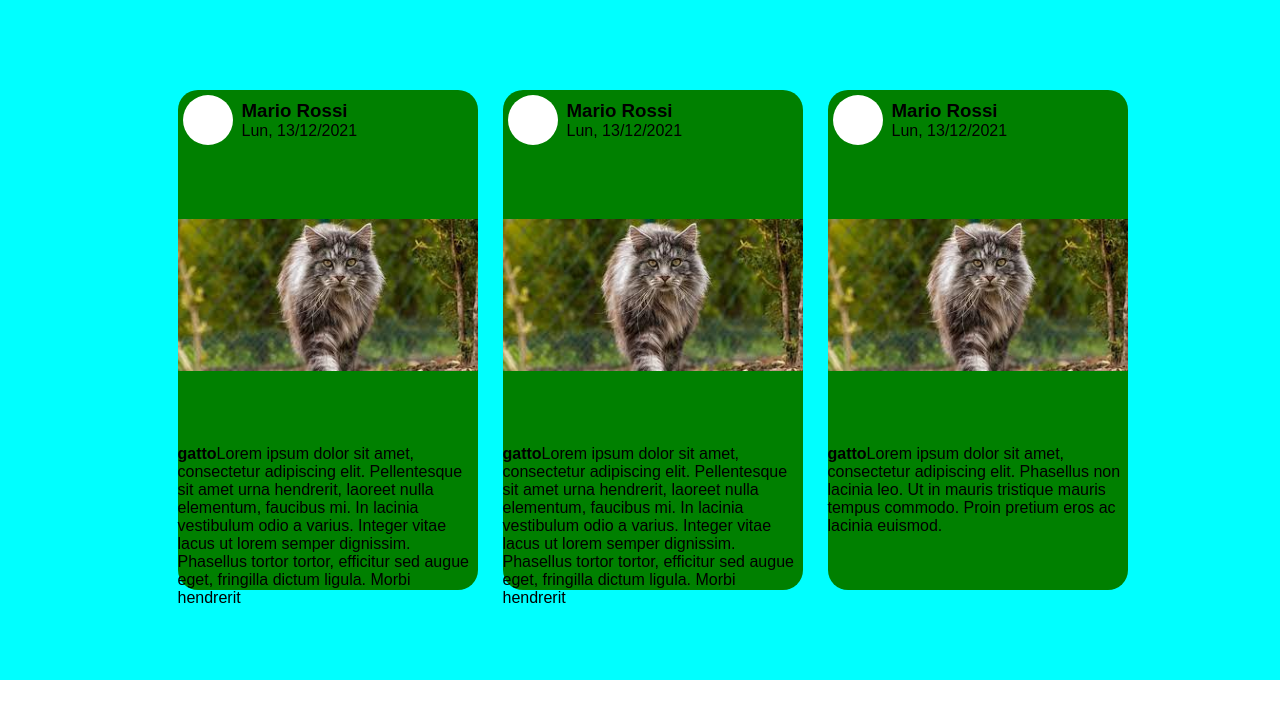
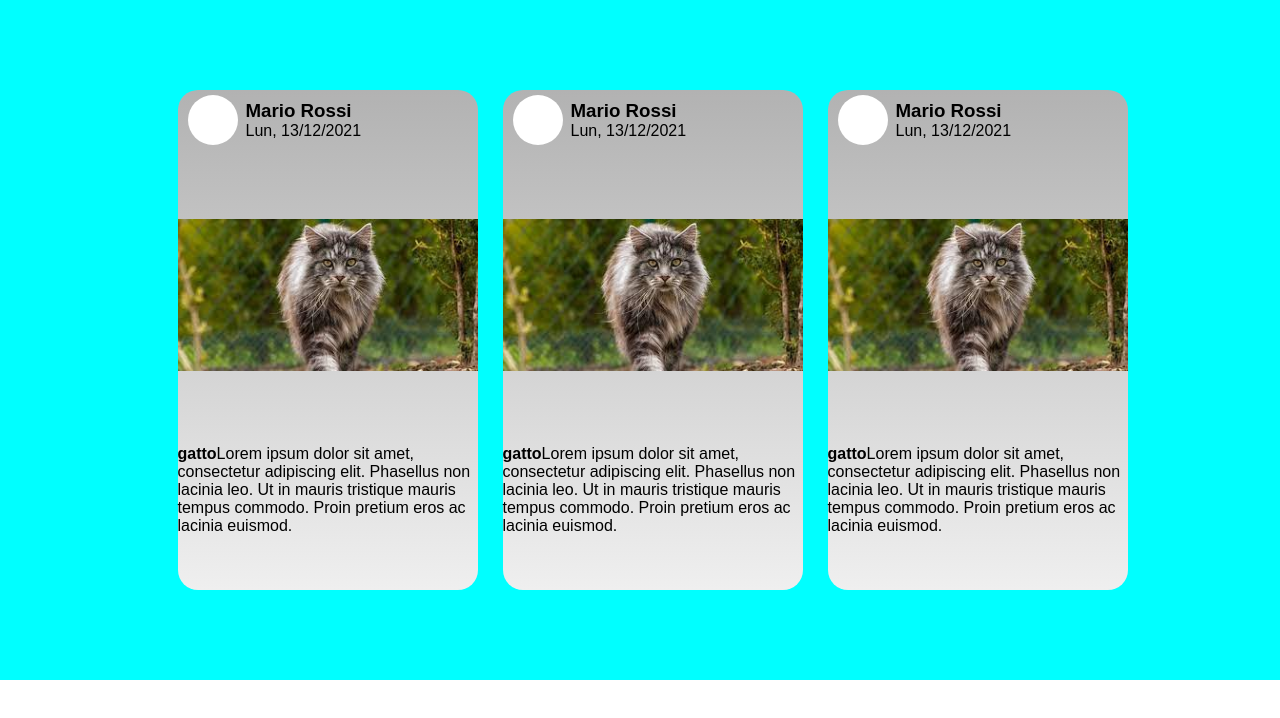
Before and after one commit to JuliusStowe/CSS, a plain HTML site: page CSS-MediaQuary/index.html in a window 1280 px wide. Drawn offline with Linux system fonts and the light colour scheme.

Commit message:
Added some modify

```diff
--- a/CSS-MediaQuary/index.html
+++ b/CSS-MediaQuary/index.html
@@ -25,12 +25,8 @@
                 <div class="icon">
                      <img src="img/Cat1.jpg" alt="gatto1">
                 </div>
-                <p><strong>gatto</strong>Lorem ipsum dolor sit amet, consectetur adipiscing elit. Pellentesque sit amet
-                    urna hendrerit, laoreet
-                    nulla elementum, faucibus mi. In lacinia vestibulum odio a varius. Integer vitae lacus ut lorem
-                    semper
-                    dignissim. Phasellus tortor tortor, efficitur sed augue eget, fringilla dictum ligula. Morbi
-                    hendrerit</p>
+                <p><strong>gatto</strong>Lorem ipsum dolor sit amet, consectetur adipiscing elit. Phasellus non lacinia leo. Ut in mauris tristique mauris tempus commodo. Proin pretium eros ac lacinia euismod.
+                </p>
             </div>
             </div>
             <div class="box box2">
@@ -46,12 +42,8 @@
                 <img src="img/Cat1.jpg" alt="gatto2">
                 <div class="icon">
                 </div>
-                <p><strong>gatto</strong>Lorem ipsum dolor sit amet, consectetur adipiscing elit. Pellentesque sit amet
-                    urna hendrerit, laoreet
-                    nulla elementum, faucibus mi. In lacinia vestibulum odio a varius. Integer vitae lacus ut lorem
-                    semper
-                    dignissim. Phasellus tortor tortor, efficitur sed augue eget, fringilla dictum ligula. Morbi
-                    hendrerit</p>
+                <p><strong>gatto</strong>Lorem ipsum dolor sit amet, consectetur adipiscing elit. Phasellus non lacinia leo. Ut in mauris tristique mauris tempus commodo. Proin pretium eros ac lacinia euismod.
+                </p>
             </div>
             </div>
             <div class="box box3">
--- a/CSS-MediaQuary/style.css
+++ b/CSS-MediaQuary/style.css
@@ -16,7 +16,7 @@
     justify-self: space-between;
     width: 300px;
     height: 500px;
-    background-color: green;
+    background:linear-gradient(#b2b2b2, #efefef);
     margin-left: 25px;
     border-radius: 20px;
 }
@@ -35,7 +35,7 @@ img{
 }
 header{
     margin-top: 5px;
-    margin-left: 5px;
+    margin-left: 10px;
 
     display: grid;
     /*
```
